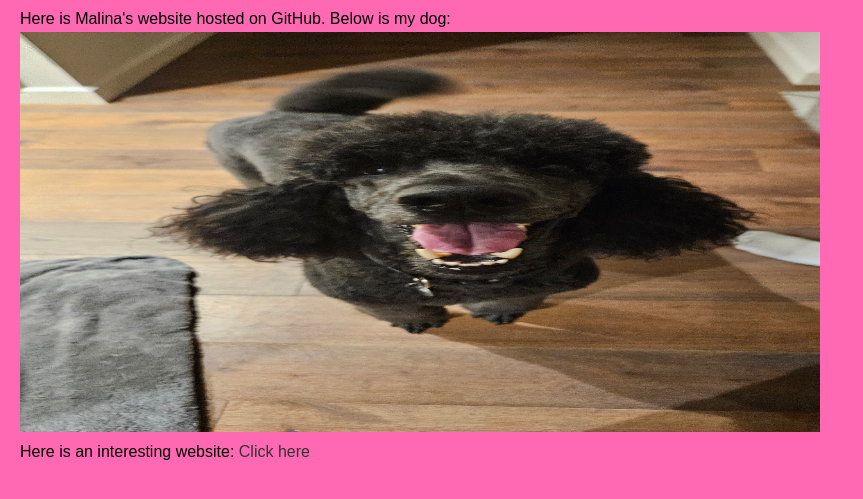
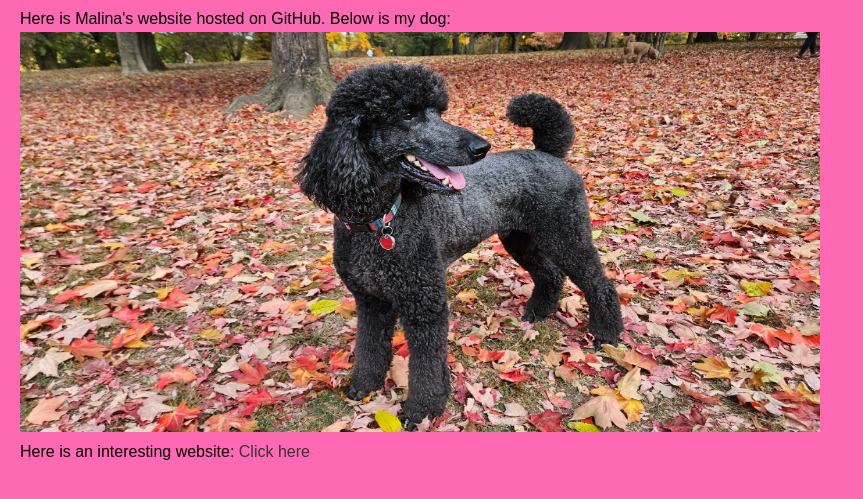
Before and after one commit to mferri26/mferri26.github.io, a plain HTML site: page index.html in a window 1280 px wide. Shown: the part 75-574 px from the top of the page, without its empty margins (0-863 px from the left). Drawn offline with Linux system fonts and the light colour scheme.

Commit message:
commit 8

```diff
--- a/index.html
+++ b/index.html
@@ -8,7 +8,7 @@
 <body>
   <h1>Welcome to my website!</h1>
   <p>Here is Malina's website hosted on GitHub. Below is my dog:</p>
-  <img src="Image-2.JPG" height="400" width="800">
+  <img src="Image-1.JPG" height="400" width="800">
   <p>Here is an interesting website: <a href="https://zoomquilt.org/"target="_blank"">Click here</a></p>
 </body>
 </html>
```
